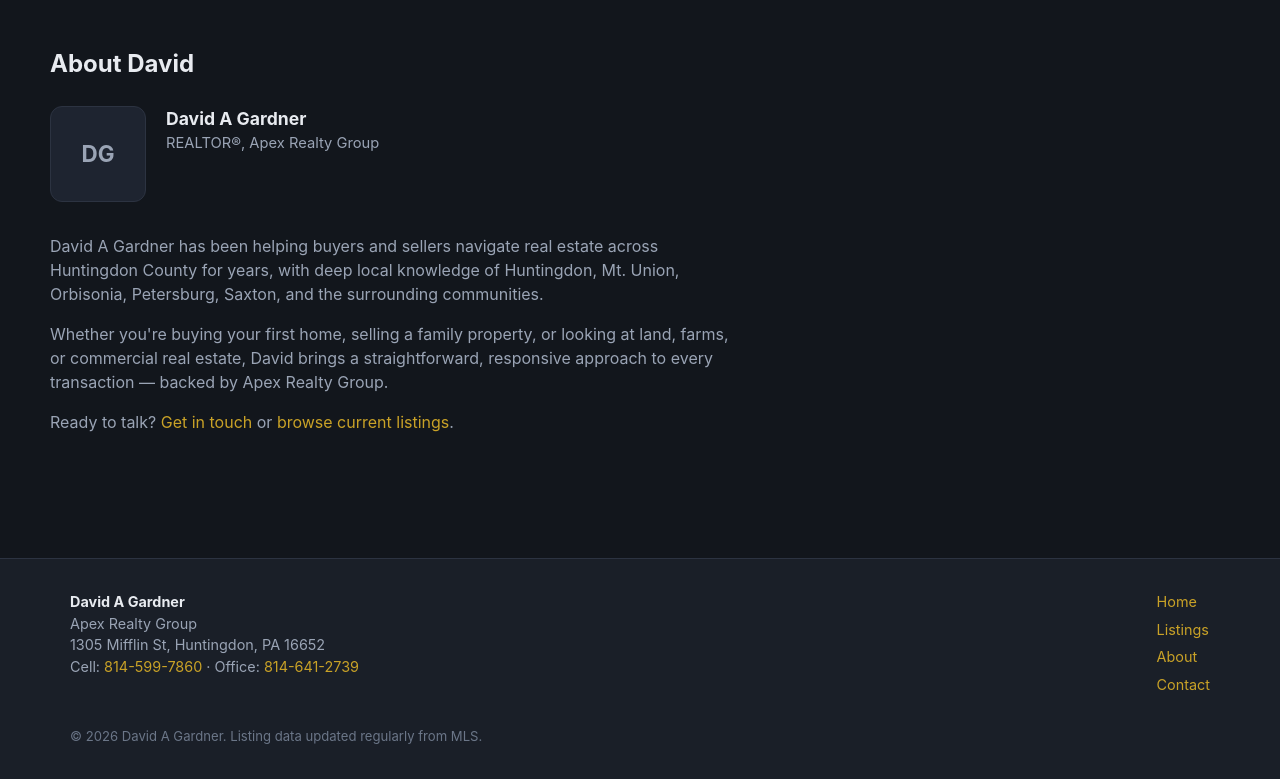
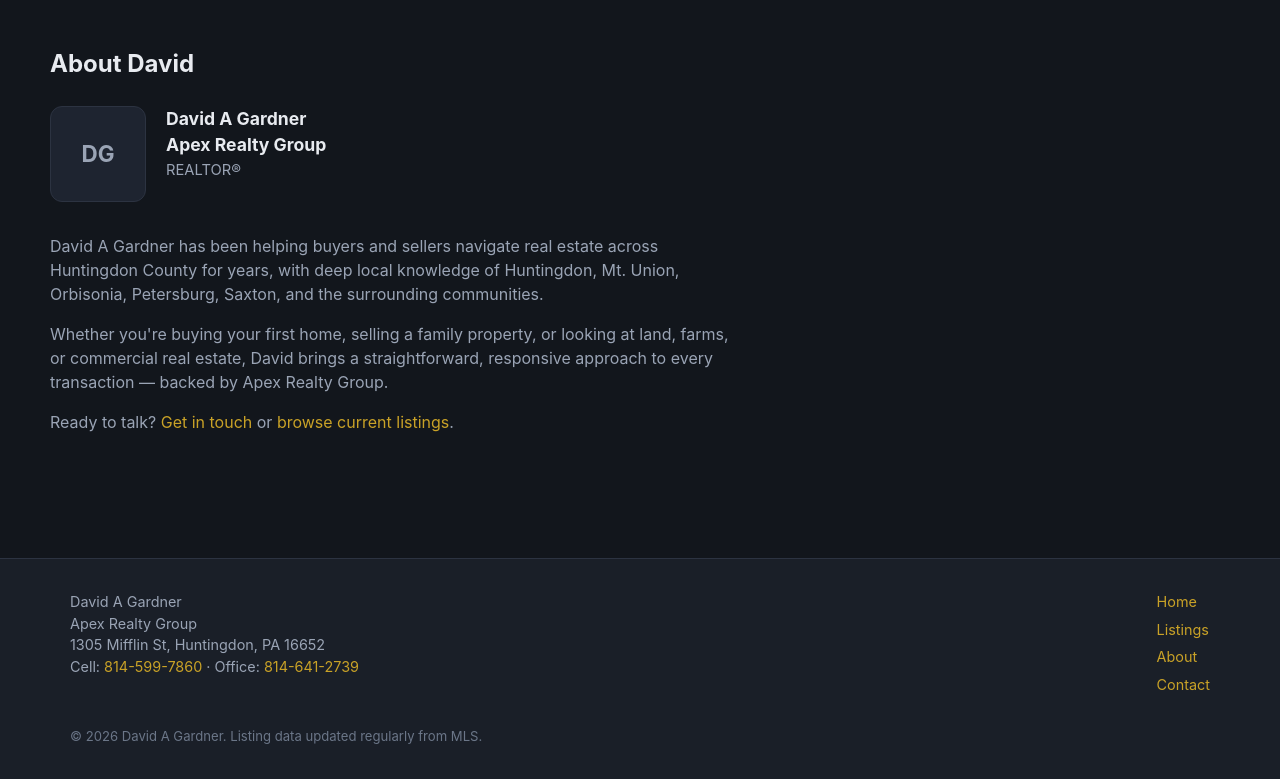
Before and after one commit to acb5764/DAGRealty, a plain HTML site: page about.html in a window 1280 px wide. Shown: the part 61-840 px from the top of the page. Drawn offline with Linux system fonts and the light colour scheme.

Commit message:
Make Apex Realty Group text match David's name size/style everywhere
David A Gardner was bolded/larger than Apex Realty Group in the footer,
contact page, and about page, which isn't allowed per brand agreement.

```diff
--- a/about.html
+++ b/about.html
@@ -25,7 +25,8 @@
          onerror="this.replaceWith(Object.assign(document.createElement('div'), {textContent:'DG', style:'width:96px;height:96px;border-radius:12px;background:var(--bg-card);border:1px solid var(--border);display:flex;align-items:center;justify-content:center;font-weight:700;font-size:1.4rem;color:var(--text-muted);'}))">
     <div>
       <div class="name">David A Gardner</div>
-      <div class="role">REALTOR&reg;, Apex Realty Group</div>
+      <div class="name">Apex Realty Group</div>
+      <div class="role">REALTOR&reg;</div>
     </div>
   </div>
 
--- a/css/style.css
+++ b/css/style.css
@@ -199,10 +199,6 @@
   flex-wrap: wrap;
   gap: 24px;
   justify-content: space-between;
-}
-
-.site-footer strong {
-  color: var(--text);
 }
 
 .site-footer .cols {
--- a/js/components.js
+++ b/js/components.js
@@ -50,7 +50,7 @@
         '<footer class="site-footer">' +
         '<div class="wrap">' +
         "<div>" +
-        "<strong>David A Gardner</strong><br>" +
+        "David A Gardner<br>" +
         "Apex Realty Group<br>" +
         "1305 Mifflin St, Huntingdon, PA 16652<br>" +
         'Cell: <a href="tel:8145997860">814-599-7860</a> &middot; ' +
```
Also changed, not shown: contact.html (+1 -1 lines).
